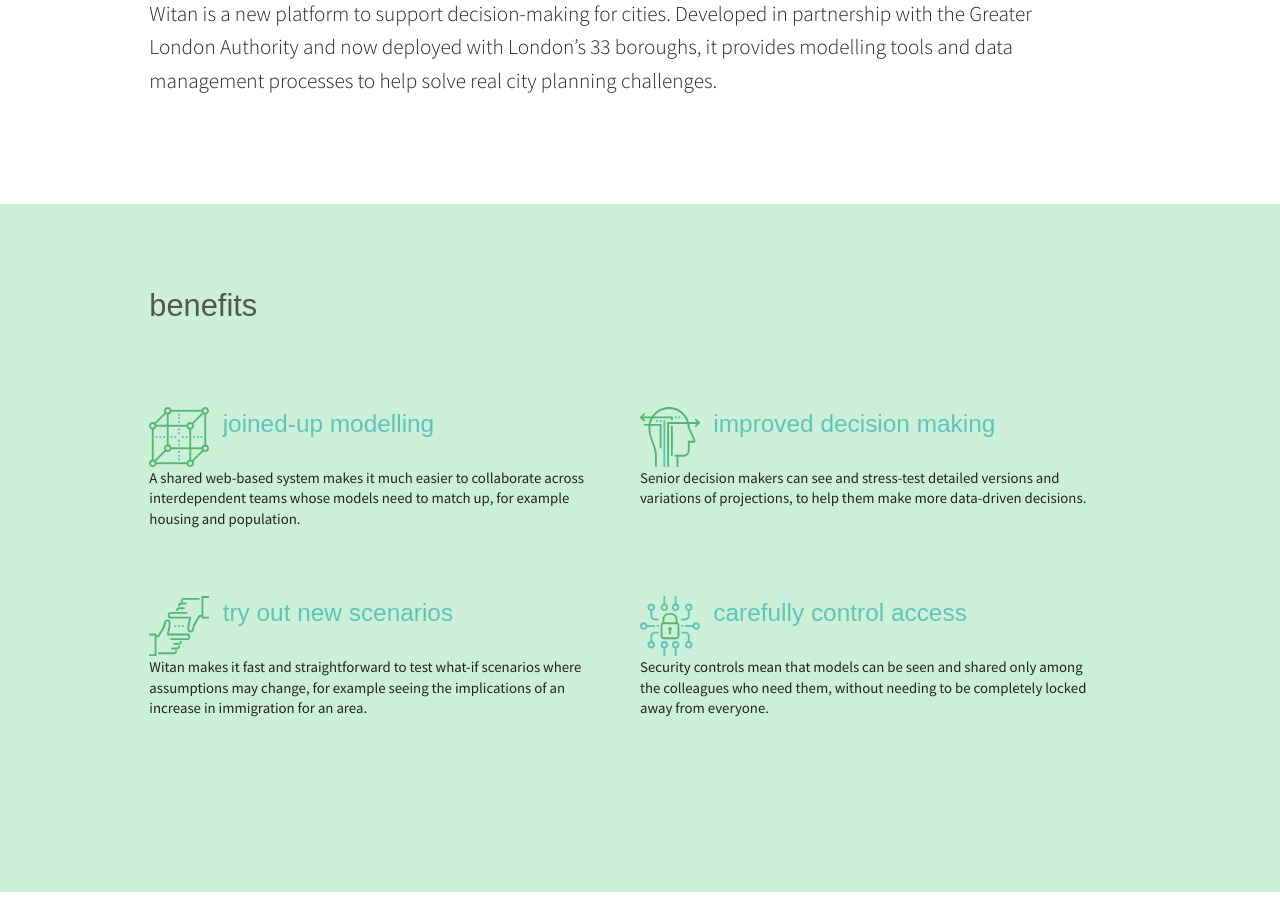
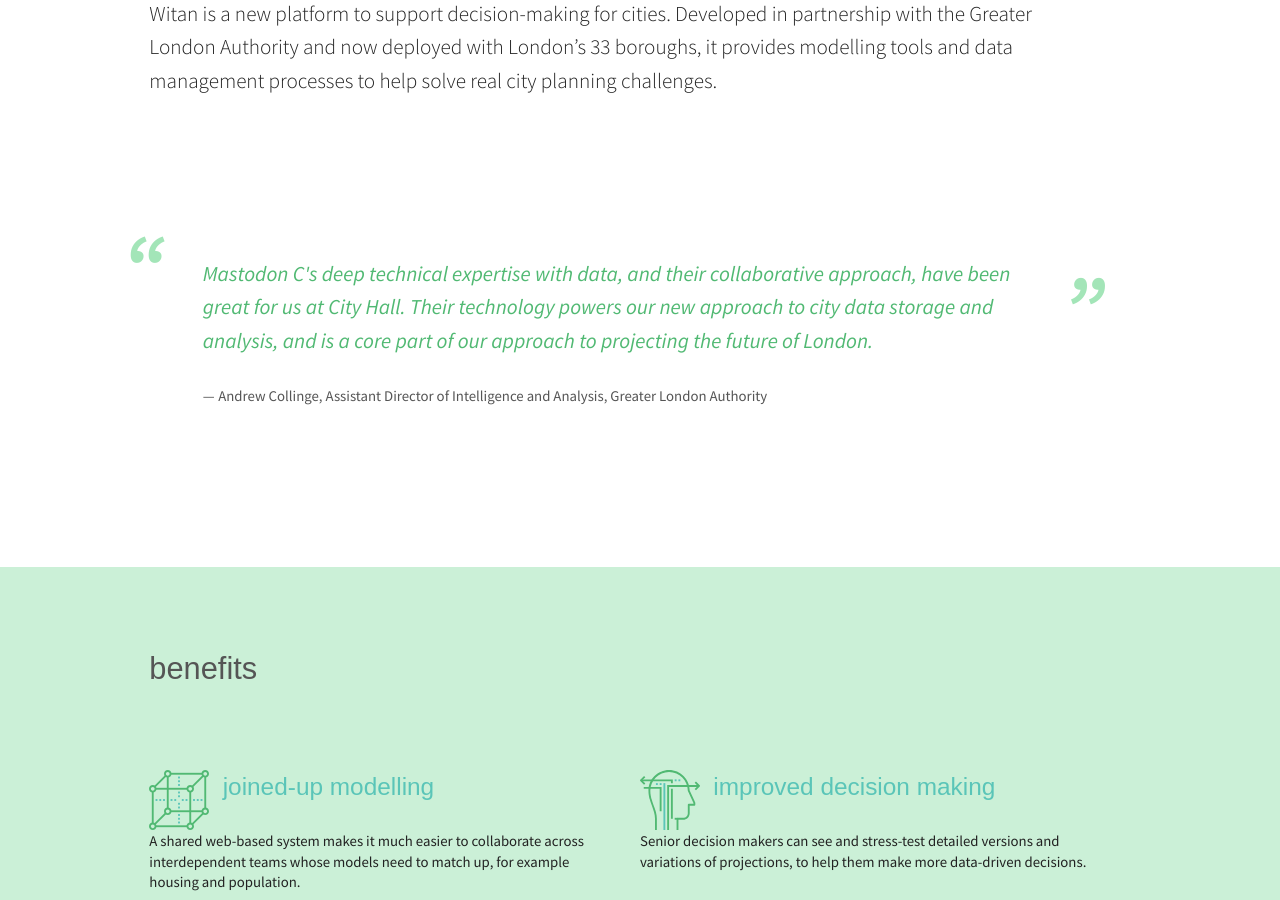
Before and after one commit to mantree/mastodonc.github.com, a Jekyll site: the page built from _products/witan.md, in a window 1280 px wide and 900 px high, scrolled down 1234 px. Built offline with Jekyll 4.4.1, drawn with Linux system fonts in a browser that asks for light colours; nearby versions of some CDN libraries.

Commit message:
Added pull quote to Witan page as per 1727

```diff
--- a/_layouts/witan.html
+++ b/_layouts/witan.html
@@ -32,6 +32,10 @@
         <div class="columns-col100">
           <h2>Overview</h2>
           <p class="intro">{{ page.overview }}</p>
+          <blockquote>
+            <p>Mastodon C's deep technical expertise with data, and their collaborative approach, have been great for us at City Hall. Their technology powers our new approach to city data storage and analysis, and is a core part of our approach to projecting the future of London.</p>
+            <p><cite>Andrew Collinge, Assistant Director of Intelligence and Analysis, Greater London Authority</cite></p>
+</blockquote>
         </div>
       </div>
     </section>
```
